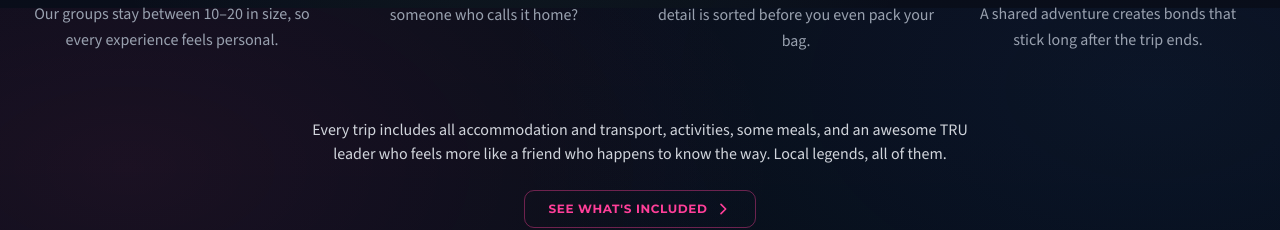
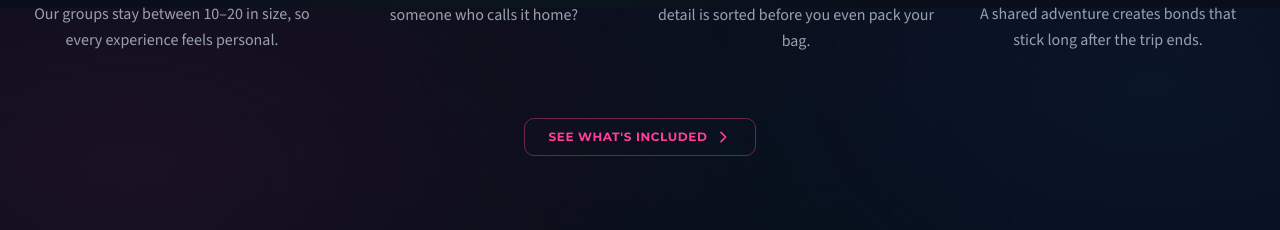
Before and after one commit to markpope8507/trutravels, a Next.js app: page / in a window 1280 px wide. Shown: the part 3192-3422 px from the top of the page. Built offline with nearby package versions, Linux system fonts and the light colour scheme.

Commit message:
Homepage: drop the intro paragraph above See What's Included
Keep just the button under the Why Choose feature grid.

Co-Authored-By: Claude Opus 4.8 (1M context) <noreply@anthropic.com>

```diff
--- a/src/app/page.tsx
+++ b/src/app/page.tsx
@@ -192,9 +192,6 @@ export default function HomePage() {
 
         {/* What's Included CTA */}
         <div className="relative mx-auto max-w-7xl px-4 sm:px-6 lg:px-8 mt-16 text-center">
-          <p className="text-gray-300 text-sm sm:text-base max-w-2xl mx-auto mb-6">
-            Every trip includes all accommodation and transport, activities, some meals, and an awesome TRU leader who feels more like a friend who happens to know the way. Local legends, all of them.
-          </p>
           <PillButton href="/whats-included">See What&apos;s Included</PillButton>
         </div>
 
```
